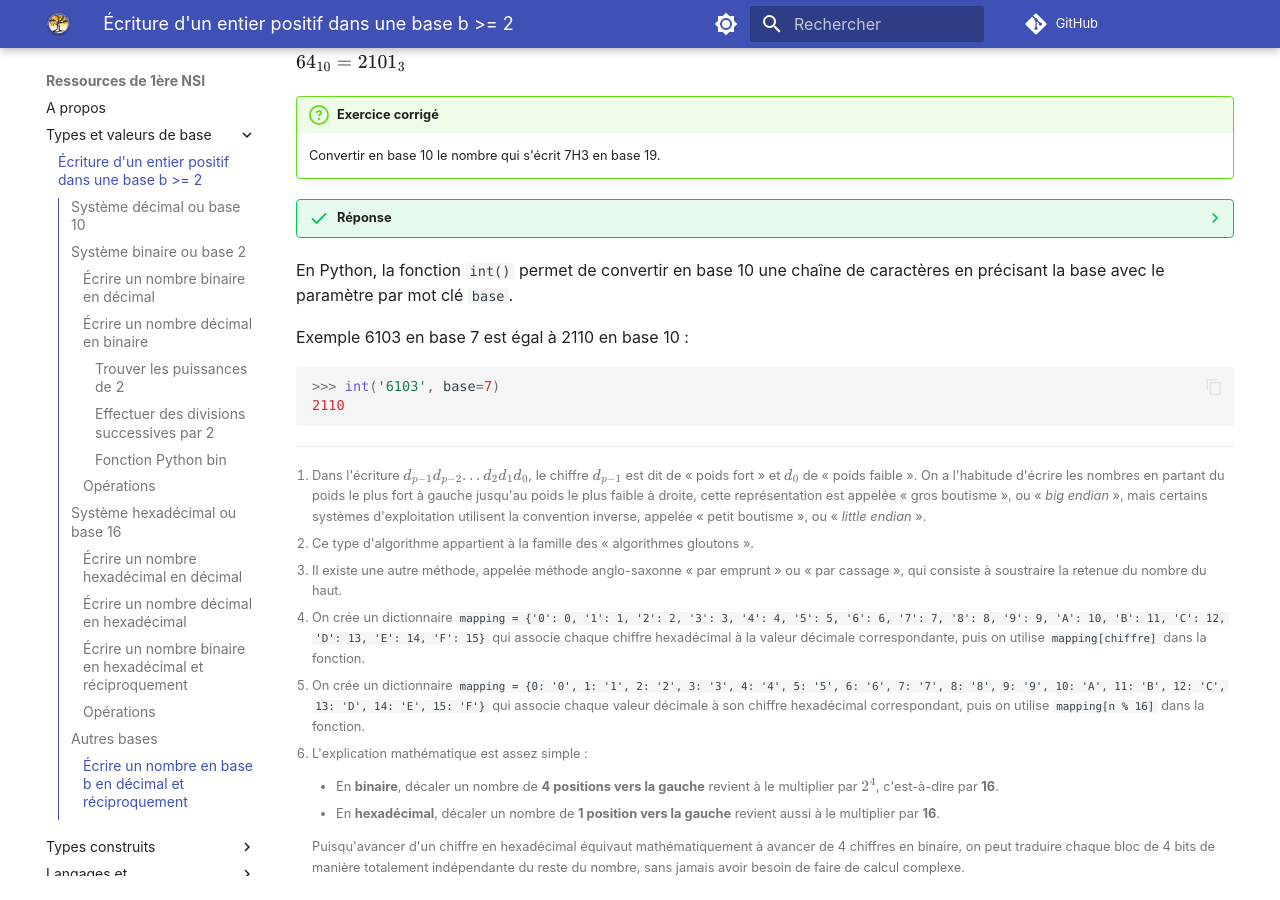
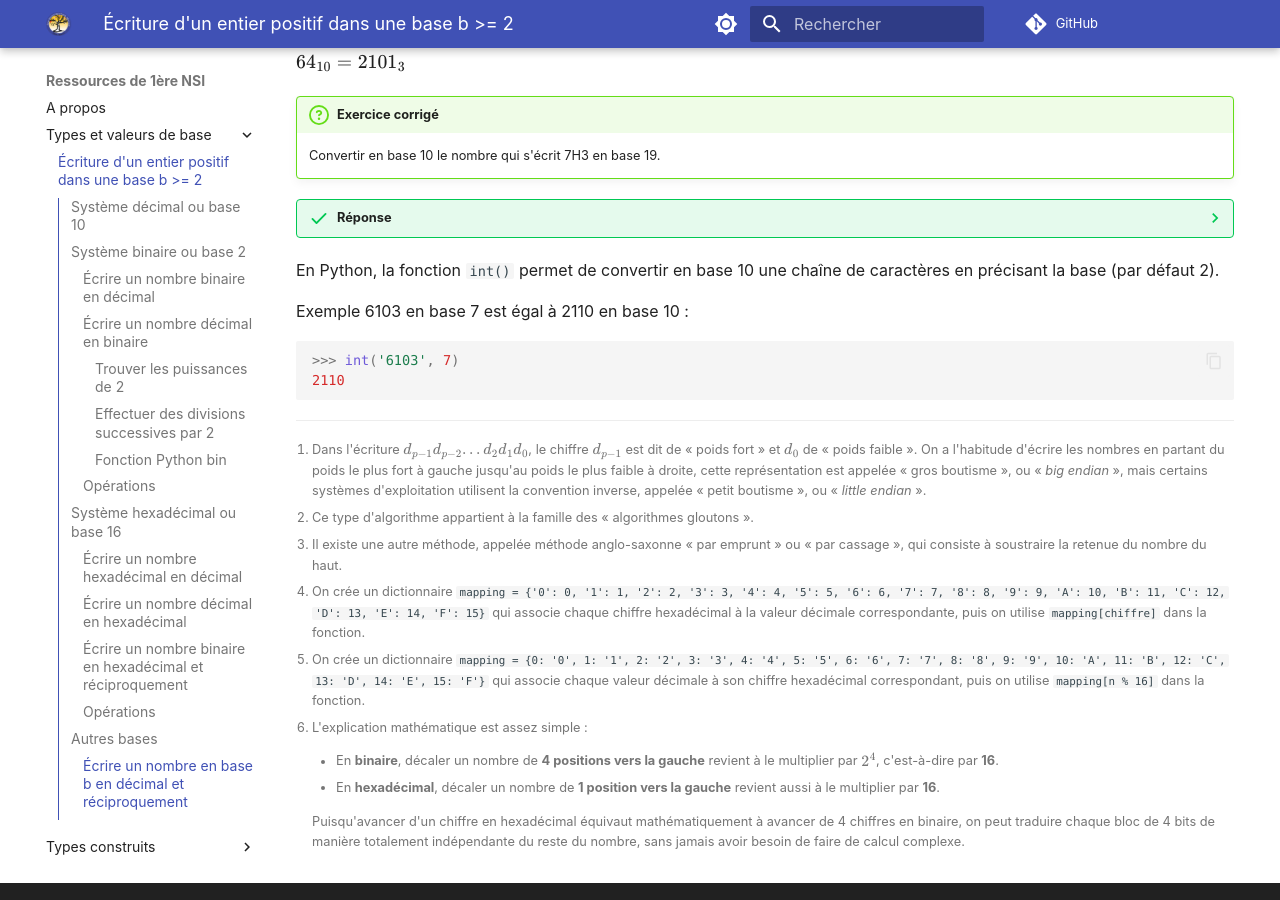
Before and after one commit to eipaca/NSI-1, an MkDocs documentation site: the page built from docs/types-et-valeurs-de-base/1-ecriture-entier-positif-en-base-b.md, in a window 1280 px wide and 900 px high, scrolled down 21262 px. Built offline with MkDocs 1.6.1 and Material for MkDocs 9.7.7, drawn with Linux system fonts in a browser that asks for light colours; emoji names are drawn with the system emoji font; comment, search, counter and statistics services are not loaded.

Commit message:
Add files via upload

````diff
--- a/docs/types-et-valeurs-de-base/1-ecriture-entier-positif-en-base-b.md
+++ b/docs/types-et-valeurs-de-base/1-ecriture-entier-positif-en-base-b.md
@@ -1142,11 +1142,11 @@
 
 
 
-En Python, la fonction `int()` permet de convertir en base 10 une chaîne de caractères en précisant la base avec le paramètre par mot clé `base`.
+En Python, la fonction `int()` permet de convertir en base 10 une chaîne de caractères en précisant la base (par défaut 2).
 
 Exemple 6103 en base 7 est égal à 2110 en base 10 :
 
 ``` py
->>> int('6103', base=7)
+>>> int('6103', 7)
 2110
 ```
````
